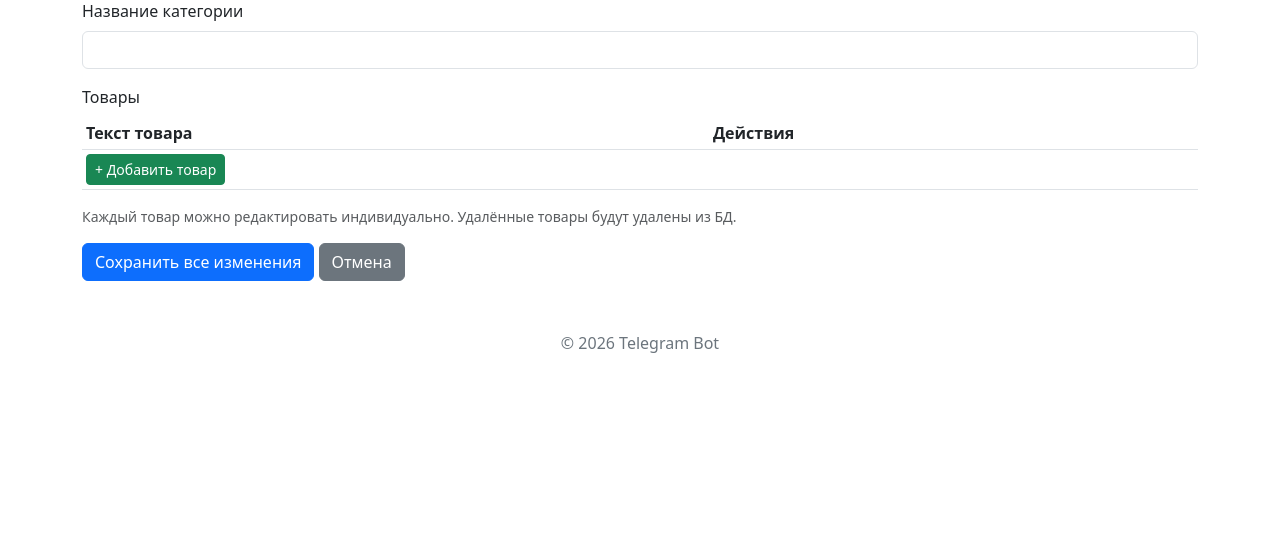
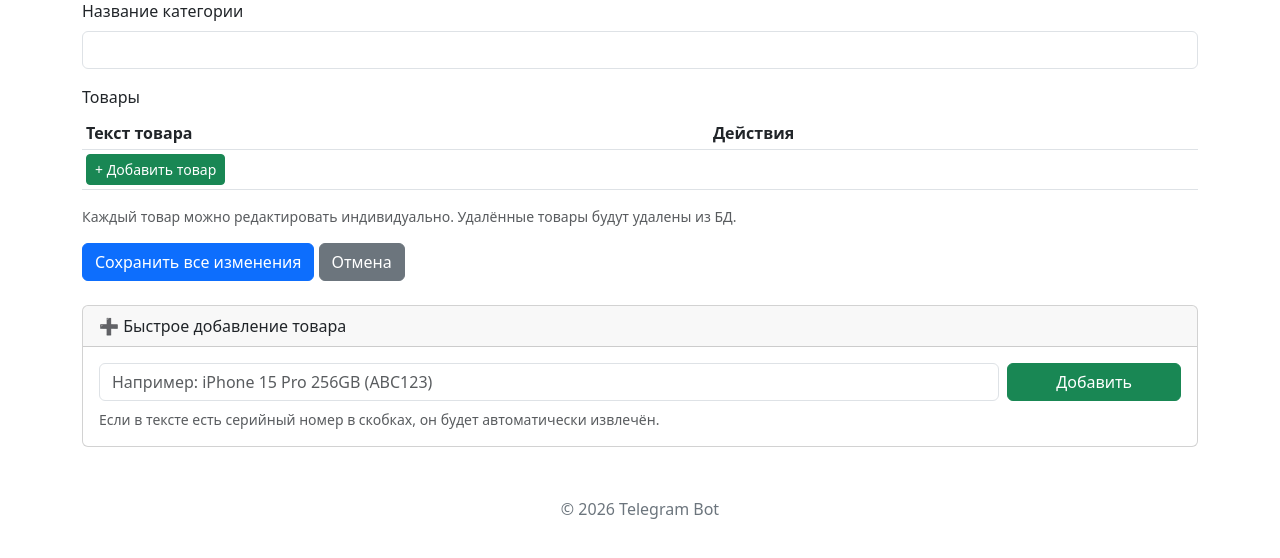
Before and after one commit to NextApple-Bot/telegram-bot, a Python web app: template web_admin/templates/assortment_edit.html in a window 1280 px wide. Shown: the part 137-695 px from the top of the page. Run offline with Jinja, Linux system fonts and the light colour scheme; the template is opened without the code that fills it, so the values that code supplies are empty.

Commit message:
Update assortment_edit.html

```diff
--- a/web_admin/templates/assortment_edit.html
+++ b/web_admin/templates/assortment_edit.html
@@ -1,3 +1,4 @@
+{# Файл: web_admin/templates/assortment_edit.html #}
 {% extends "base.html" %}
 {% block title %}Редактировать категорию{% endblock %}
 {% block content %}
@@ -38,6 +39,22 @@
     <a href="/admin/assortment" class="btn btn-secondary">Отмена</a>
 </form>
 
+<!-- Быстрое добавление товара -->
+<div class="card mt-4">
+    <div class="card-header">➕ Быстрое добавление товара</div>
+    <div class="card-body">
+        <form method="post" action="/admin/assortment/add_item/{{ category.id }}" class="row g-2">
+            <div class="col-md-10">
+                <input type="text" class="form-control" name="item_text" placeholder="Например: iPhone 15 Pro 256GB (ABC123)" required>
+            </div>
+            <div class="col-md-2">
+                <button type="submit" class="btn btn-success w-100">Добавить</button>
+            </div>
+        </form>
+        <div class="form-text mt-2">Если в тексте есть серийный номер в скобках, он будет автоматически извлечён.</div>
+    </div>
+</div>
+
 <script>
     // Обработка удаления строки
     document.querySelectorAll('.delete-item-btn').forEach(btn => {
```
